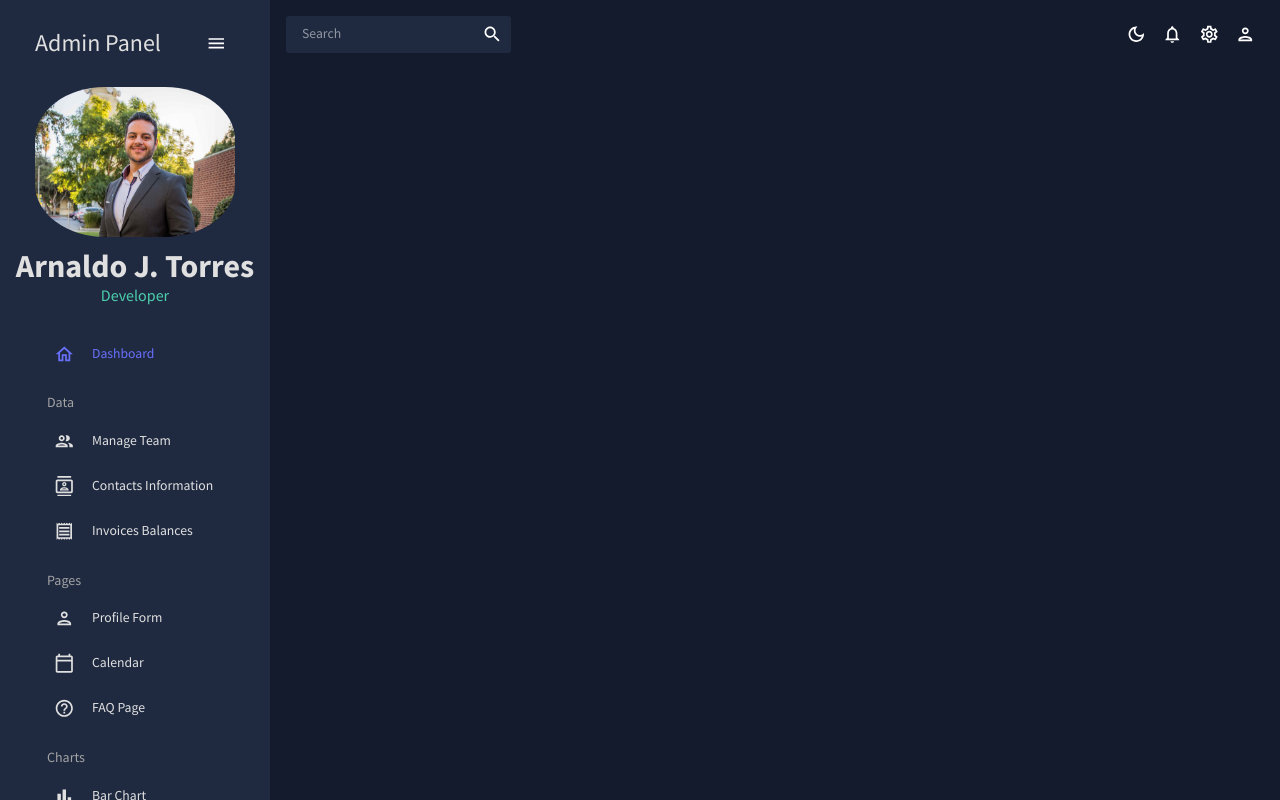
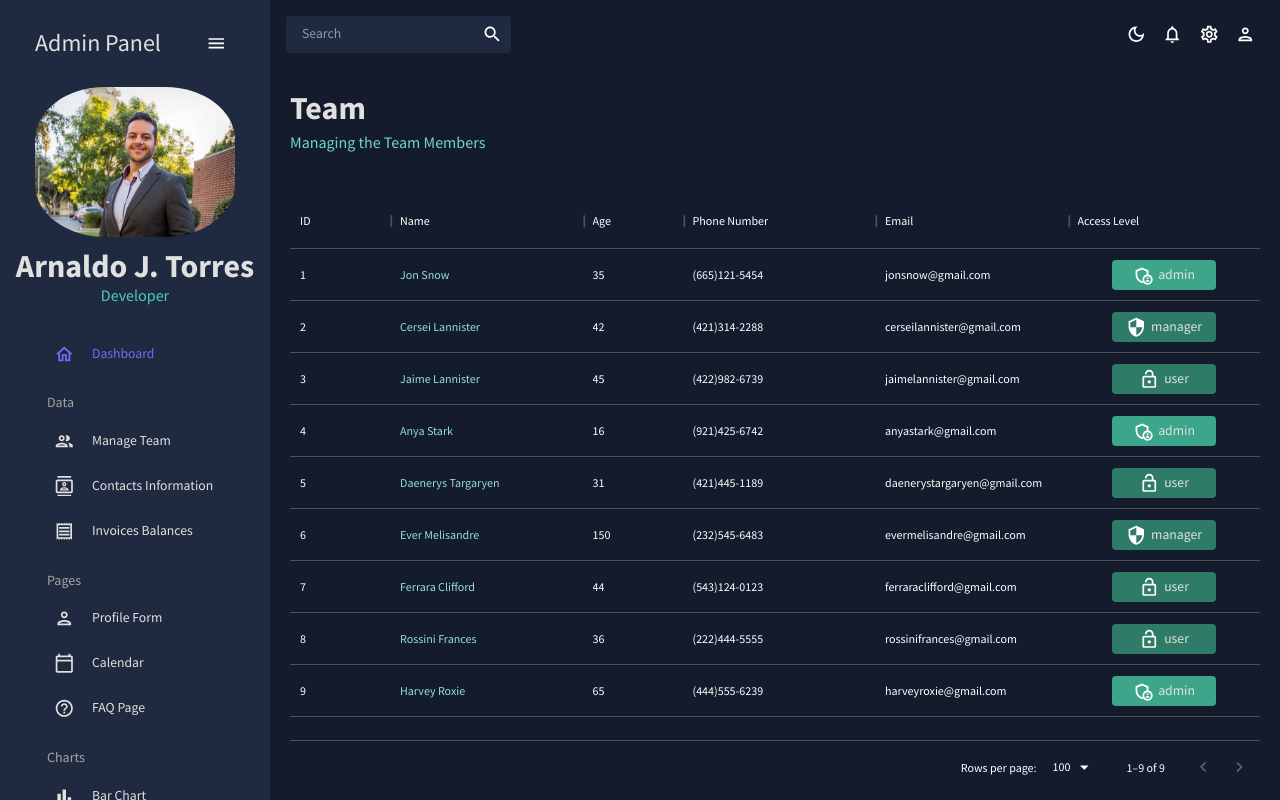
Before and after one commit to tarnaldo88/React-Admin-Dashboard, a React (Create React App) app: page /team in a window 1280 px wide. Built offline with nearby package versions, Linux system fonts and the light colour scheme.

Commit message:
added datagrid

```diff
--- a/src/App.js
+++ b/src/App.js
@@ -4,7 +4,7 @@ import {Route, Routes} from "react-router-dom";
 import Topbar from "./scenes/global/Topbar";
 import Sidebar from "./scenes/global/Sidebar";
 import Dashboard from "./scenes/dashboard";
-// import Team from "./scenes/team";
+import Team from "./scenes/Team";
 // import Invoices from "./scenes/invoices";
 // import Contacts from "./scenes/global/contacts";
 // import Bar from "./scenes/global/bar";
@@ -28,7 +28,7 @@ function App() {
                   <Topbar/>
                   <Routes>
                     <Route path="/" element={<Dashboard />} />
-                    {/* <Route path="/team" element={<Team />} />  */}
+                    <Route path="/team" element={<Team />} />
                     {/* <Route path="/contacts" element={<Contacts />} />  */}
                     {/* <Route path="/invoices" element={<Invoices />} />  */}
                     {/* <Route path="/form" element={<Form />} />  */}
--- a/src/scenes/Team/index.jsx
+++ b/src/scenes/Team/index.jsx
@@ -2,21 +2,87 @@ import { Box, Typography, useTheme } from "@mui/material";
 import { DataGrid } from "@mui/x-data-grid";
 import { tokens } from "../../theme";
 import {mockDataTeam } from "../../data/mockData";
-import { AdminPanelSettingsOutlinedIcon } from "@mui/icons-material/AdminPanelSettingsOutlined";
-import { LockOpenOutlinedIcon } from "@mui/icons-material/LockOpenOutlined";
-import { SecurityOutlinedIcon } from "@mui/icons-material/SecurityOutlined";
+import AdminPanelSettingsOutlinedIcon from "@mui/icons-material/AdminPanelSettingsOutlined";
+import LockOpenOutlinedIcon from "@mui/icons-material/LockOpenOutlined";
+import SecurityOutlinedIcon from "@mui/icons-material/SecurityOutlined";
 import Header from "../../components/Header";
 
 const Team = () => {
     const theme = useTheme();
     const colors = tokens(theme.palette.mode);
+    const columns = [
+        {
+            field: "id",
+            headerName:"ID",
+        },
+        {
+            field: "name",
+            headerName:"Name",
+            flex:1,
+            cellClassName: "name-column-cell",
+        },
+        {
+            field: "age",
+            headerName:"Age",
+            type: "number",
+            headerAlign:"left",
+            align:"left",
+        },
+        {
+            field: "phone",
+            headerName:"Phone Number",
+            flex:1,
+        },
+        {
+            field: "email",
+            headerName:"Email",
+            flex:1,
+        },
+        {
+            field: "access",
+            headerName:"Access Level",
+            flex:1,
+            renderCell:({row:{access}}) => {
+                return (
+                    <Box
+                        width="60%" m = "0 auto" p="5px" display={"flex"} justifyContent={"center"}
+                        backgroundColor={access === "admin" ? colors.greenAccent[600] : colors.greenAccent[700]}
+                        borderRadius={"4px"}
+                    >
+                        {access === "admin" && <AdminPanelSettingsOutlinedIcon />}
+                        {access === "manager" && <SecurityOutlinedIcon />}
+                        {access === "user" && <LockOpenOutlinedIcon />}
+                        <Typography color={colors.grey[100]} sx={{ml: "5px"}} >
+                            {access}
+                        </Typography>
+                    </Box>
+                );
+            }
+        },
+    ]
 
     return (
-        <Box>
+        <Box m='20px'>
             <Header title={"Team"} subtitle={"Managing the Team Members"} />
-            <Box>
+            <Box
+                m = '40px 0 0 0'
+                height={"75vh"}
+                sx={{
+                    "& .MuiDataGrid-root": {
+                        border: "none"
+                    },
+                    "& .MuiDataGrid-cell": {
+                        borderBottom: "none"
+                    },
+                    "& .name-column-cell" : {
+                        color: colors.greenAccent[300]
+                    }
+                }}
+            >
                 <DataGrid rows = {mockDataTeam} columns={columns} />
             </Box>
         </Box>
     );
 }
+
+export default Team;
```
